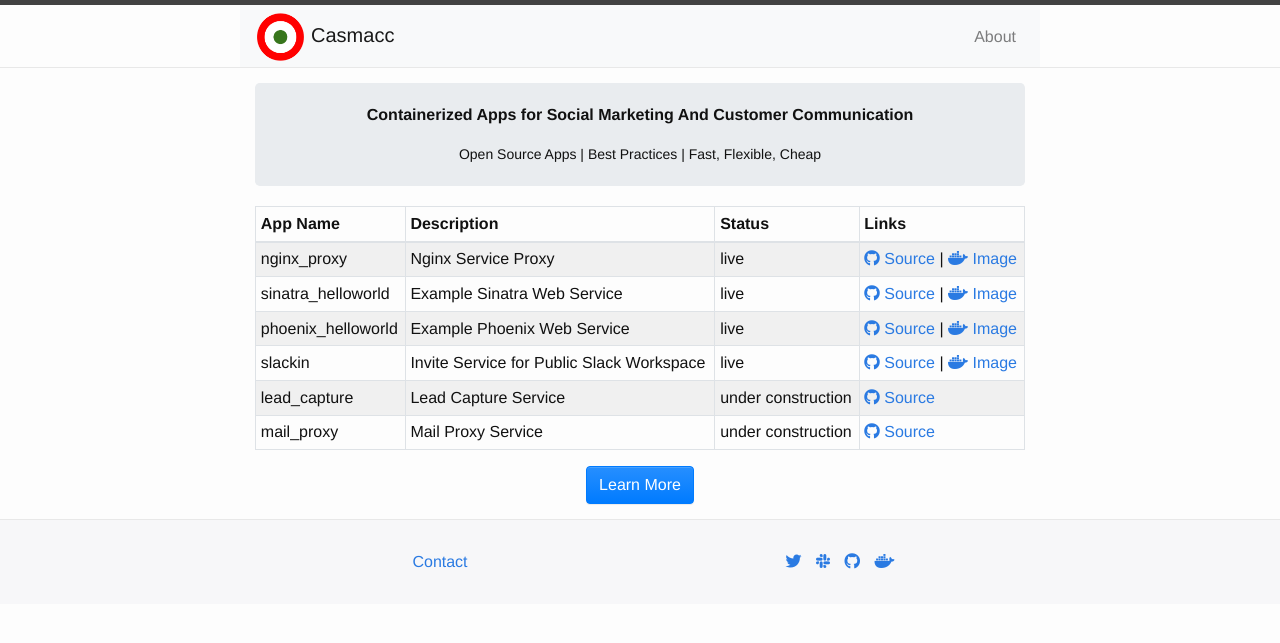
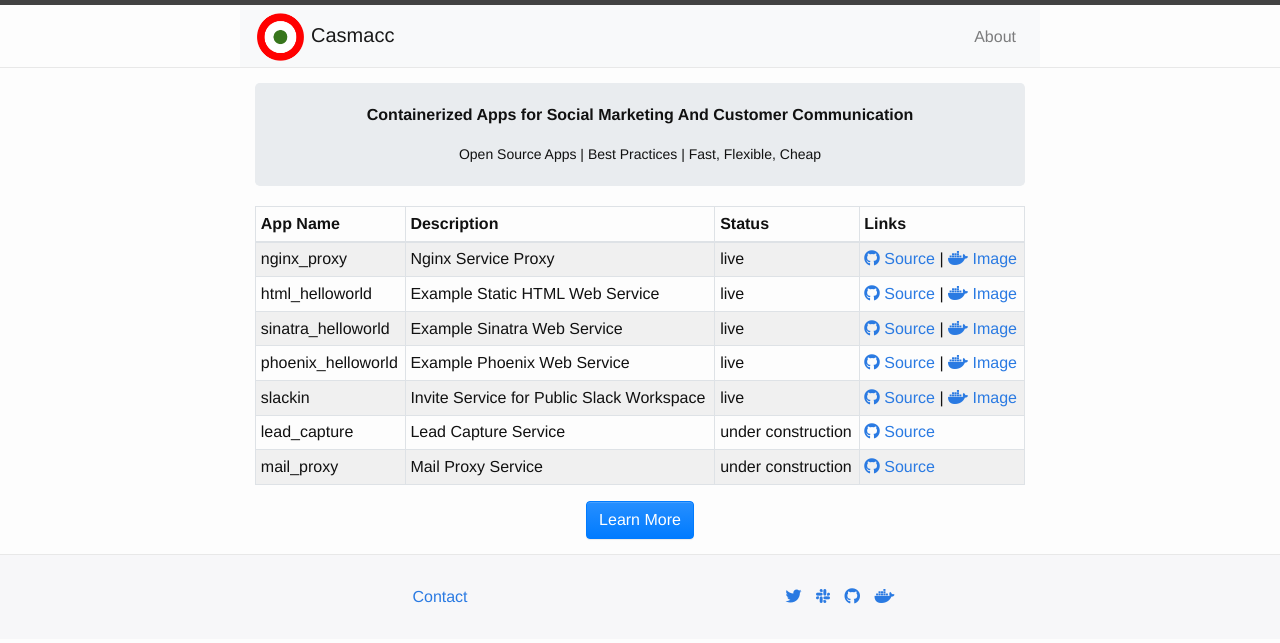
Before and after one commit to casmacc/website, a Jekyll site: the page built from docs/index.html, in a window 1280 px wide. Shown: the top 643 px of the page. Built offline with Jekyll 4.4.1, drawn with Linux system fonts in a browser that asks for light colours; nearby versions of some CDN libraries; the list of posts is cut into pages by our own code.

Commit message:
Add html_helloworld

```diff
--- a/docs/index.html
+++ b/docs/index.html
@@ -34,6 +34,20 @@
         <a href=https://hub.docker.com/r/casmacc/nginx_proxy target='_blank'>
           <i class='fab fa-docker'></i> Image
         </a>
+    </tr>
+    <tr>
+      <td>html_helloworld</td>
+      <td>Example Static HTML Web Service</td>
+      <td>live</td>
+      <td>
+        <a href=https://github.com/casmacc/html_helloworld target='_blank'>
+          <i class='fab fa-github'></i> Source
+        </a>
+        |
+        <a href=https://hub.docker.com/r/casmacc/html_helloworld target='_blank'>
+          <i class='fab fa-docker'></i> Image
+        </a>
+      </td>
     </tr>
     <tr>
       <td>sinatra_helloworld</td>
```
